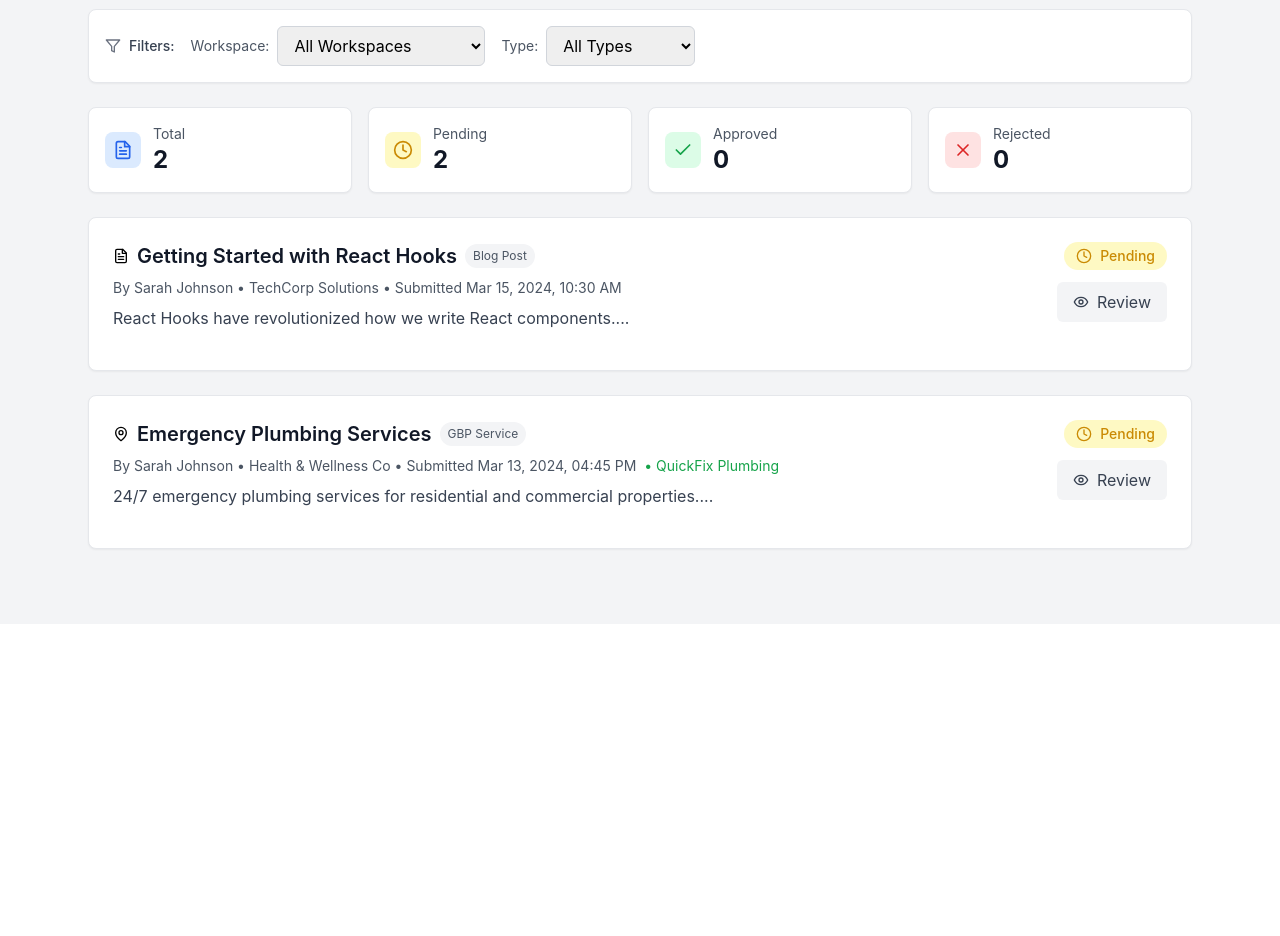
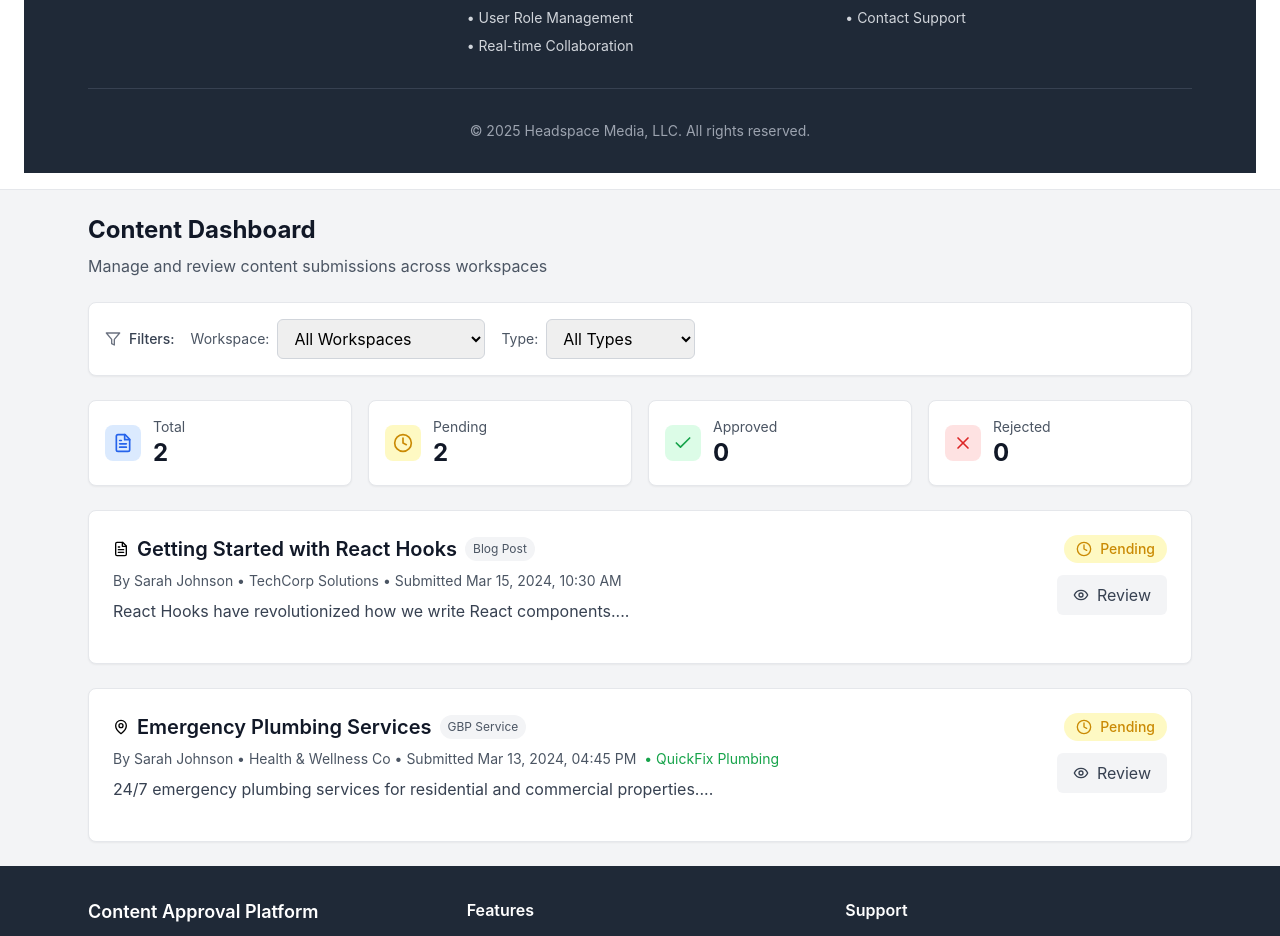
Before and after one commit to hs-matthew/approval-platform, a React (Create React App) app: page / in a window 1280 px wide. Shown: the part 176-1112 px from the top of the page. Before the commit the page ends 800 px from the top, so only its background shows below. Built offline with nearby package versions, Linux system fonts and the light colour scheme.

Commit message:
Update App.js - add footer

```diff
--- a/src/App.js
+++ b/src/App.js
@@ -290,6 +290,7 @@ const Navigation = () => (
           <div className="text-sm text-gray-600">{currentUser.name}</div>
         </div>
       </div>
+        <Footer />
     </div>
   );
 
@@ -847,6 +848,7 @@ const Navigation = () => (
           </div>
         )}
       </div>
+         <Footer />
     </div>
   );
 };
```
